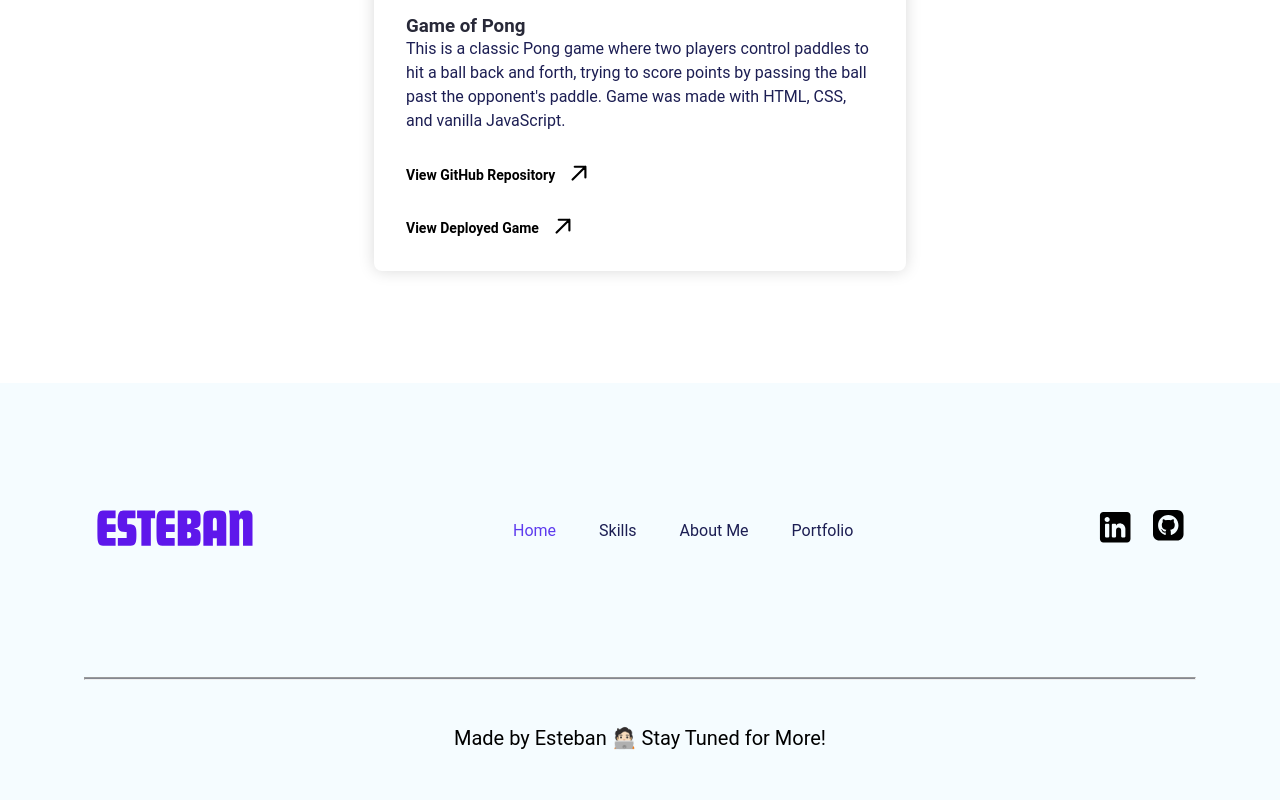
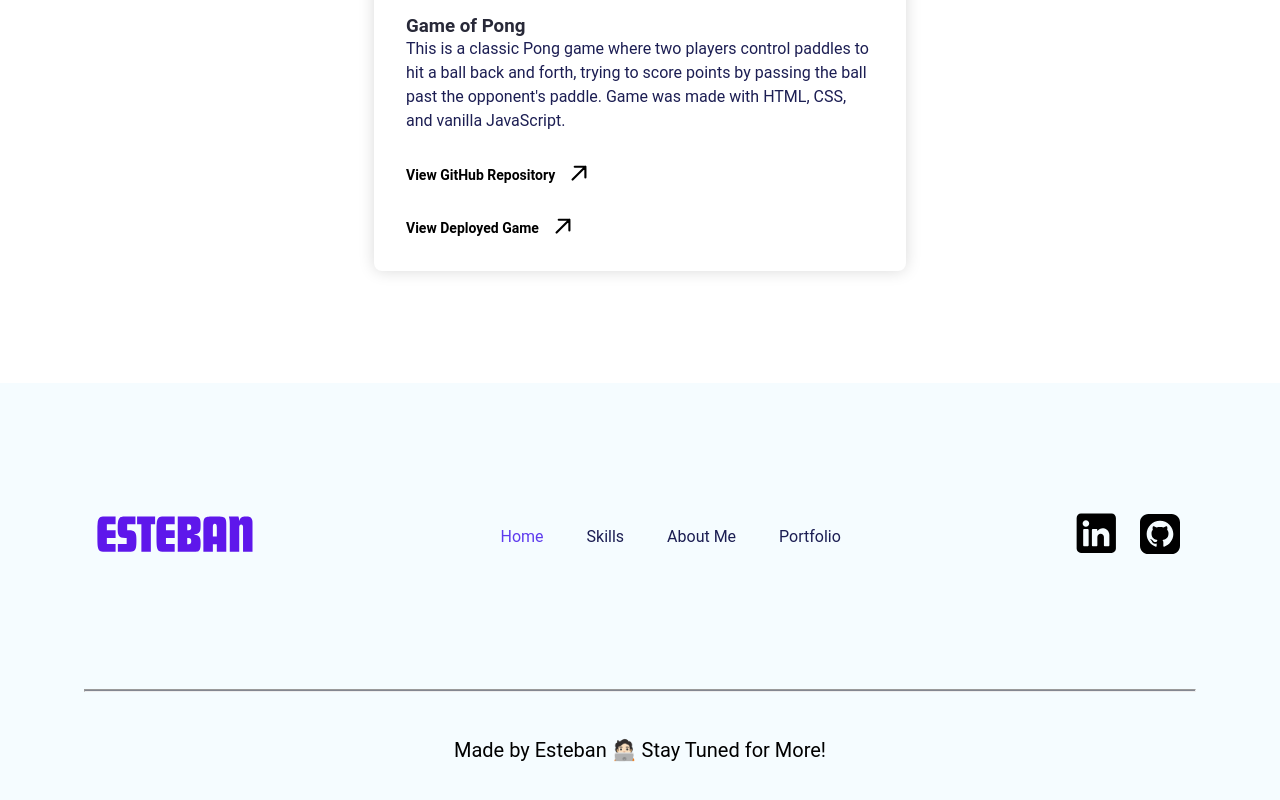
Before and after one commit to estebansep1/Personal-Portfolio, a React (Create React App) app: page / in a window 1280 px wide. Shown: the part 3426-4226 px from the top of the page. Built offline with nearby package versions, Linux system fonts and the light colour scheme.

Commit message:
fixed icon size issue

```diff
--- a/src/App.css
+++ b/src/App.css
@@ -551,7 +551,7 @@ h2 {
 }
 
 .footer--icon {
-  vertical-align: bottom;
+  vertical-align: middle;
 }
 
 .footer--social--icon > ul {
--- a/src/Components/Footer.jsx
+++ b/src/Components/Footer.jsx
@@ -76,8 +76,8 @@ export default function Footer() {
             <svg
             className="footer-icon"
               xmlns="http://www.w3.org/2000/svg"
-              width="42"
-              height="42"
+              width="54"
+              height="54"
               viewBox="0 0 33 33"
               fill="none"
             >
@@ -100,9 +100,9 @@ export default function Footer() {
             <svg
             className="footer--icon"
               xmlns="http://www.w3.org/2000/svg"
-              width="42"
-              height="42"
-              viewBox="0 0 33 33"
+              width="55"
+              height="55"
+              viewBox=" 0 -3 33 33"
               fill="none"
             >
               <path
```
